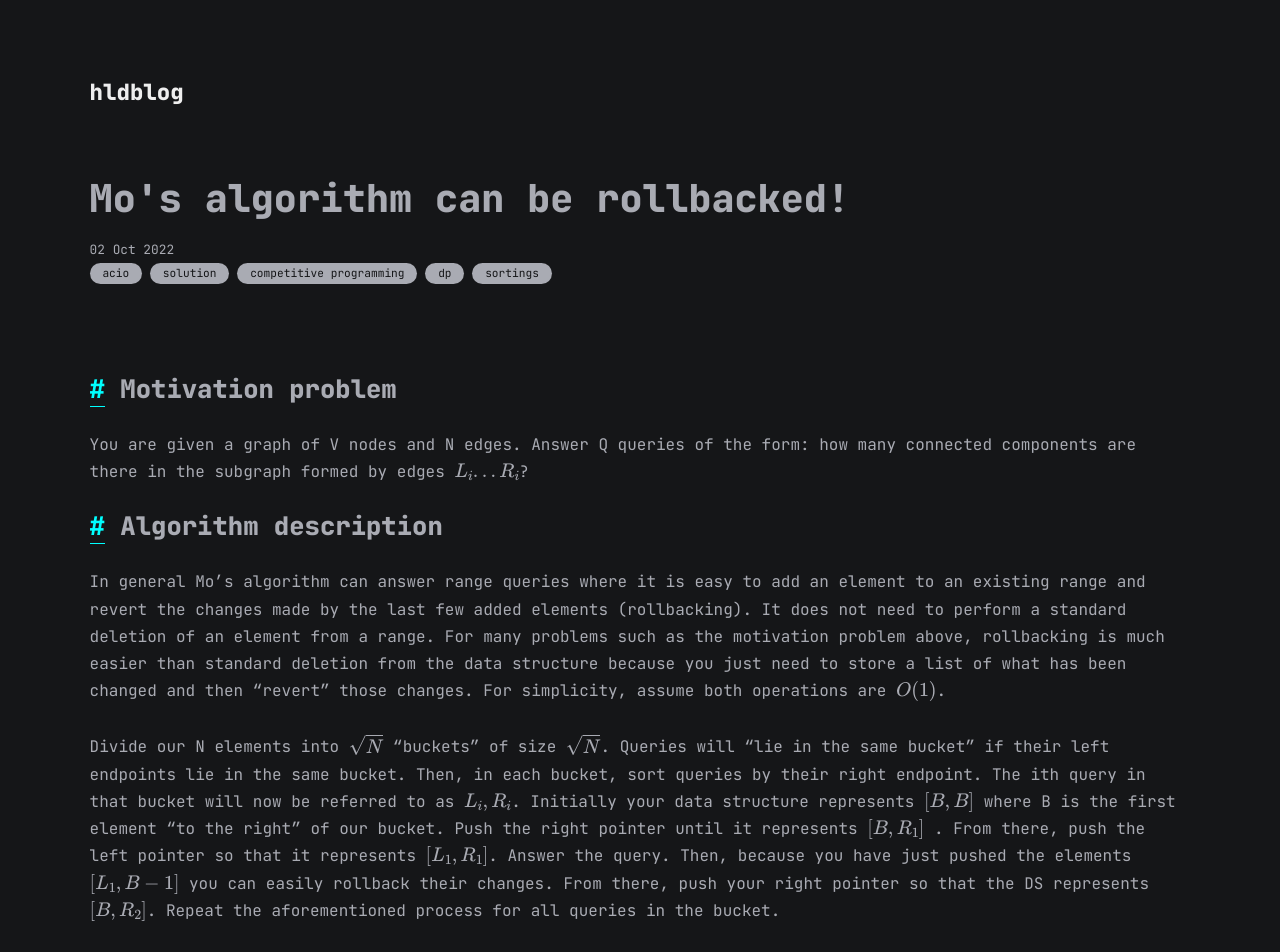
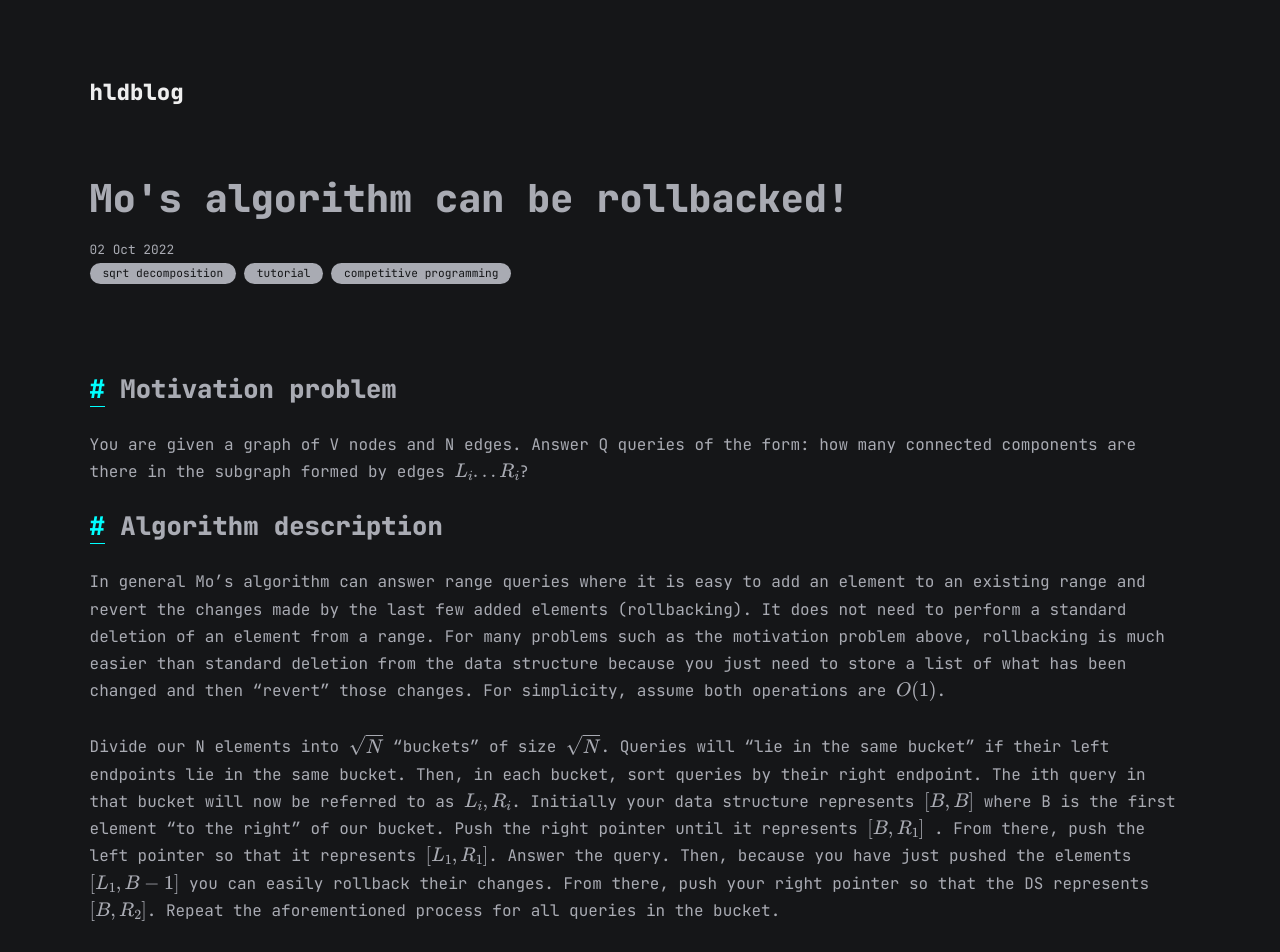
Before and after one commit to heavylightdecomp/blog, a Jekyll site: the page built from all_collections/_posts/2022-10-02-mo-rollback-tutorial.md, in a window 1280 px wide. Shown: the top 952 px of the page. Built offline with Jekyll 4.4.1, drawn with Linux system fonts in a browser that asks for light colours; formulas are drawn with MathJax 3.

Commit message:
change tags

```diff
--- a/all_collections/_posts/2022-10-02-mo-rollback-tutorial.md
+++ b/all_collections/_posts/2022-10-02-mo-rollback-tutorial.md
@@ -2,7 +2,7 @@
 layout: post
 title: "Mo's algorithm can be rollbacked!"
 date: 2022-10-02
-categories: ["acio", "solution", "competitive programming", "dp", "sortings"]
+categories: ["sqrt decomposition", "tutorial", "competitive programming"]
 mathjax: true
 ---
 ### Motivation problem
```
